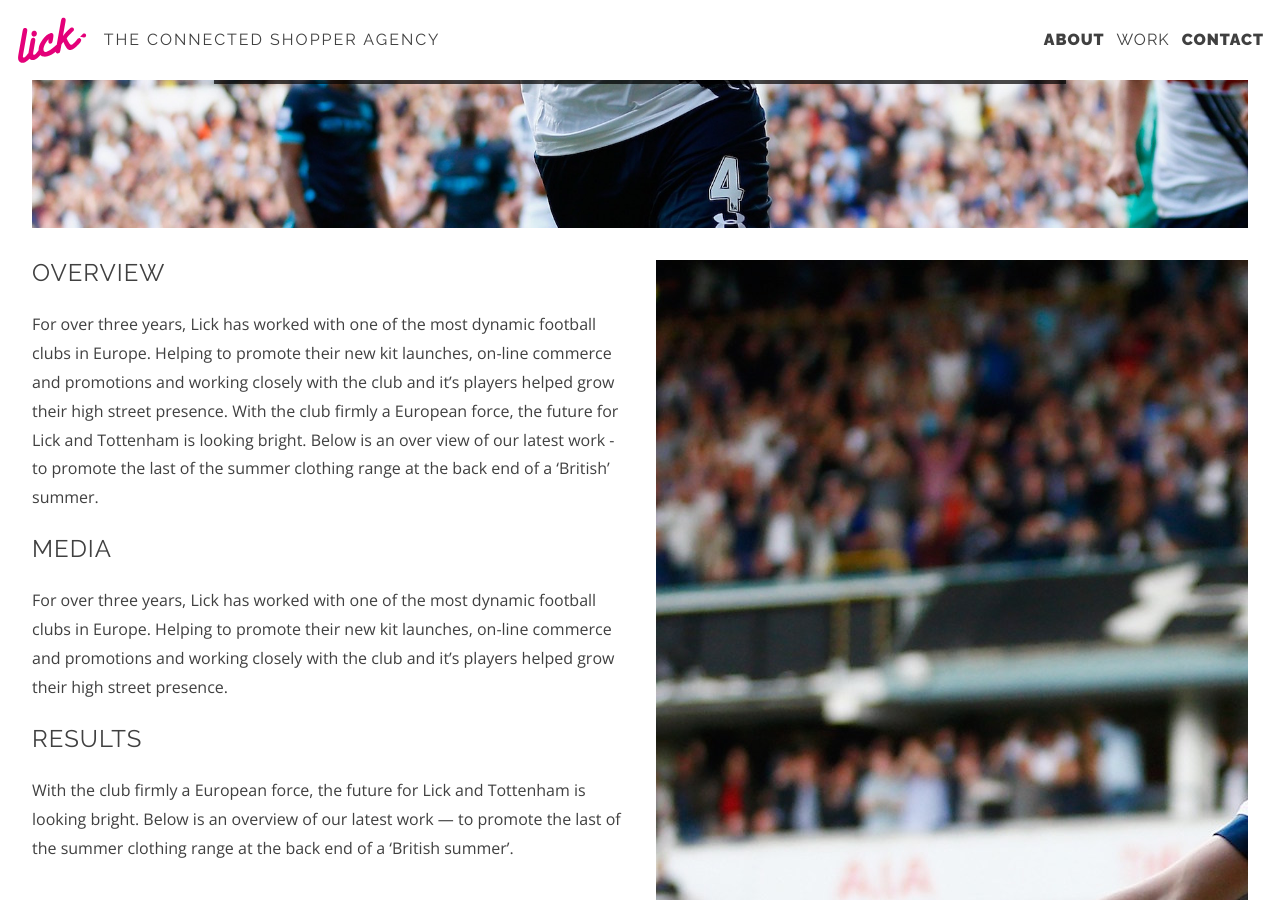
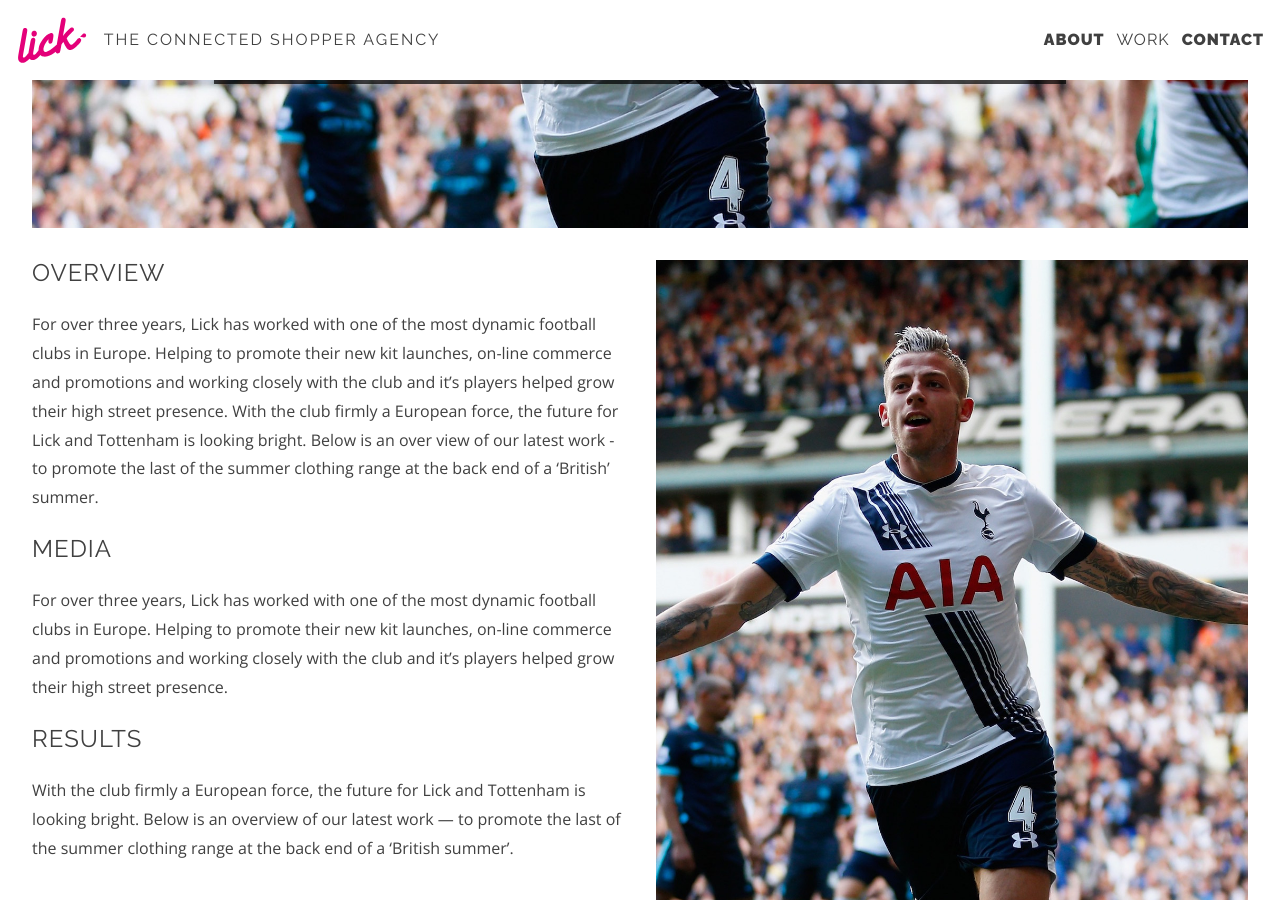
Before and after one commit to lickcreative/website, a Jekyll site: the page built from _case_studies/tottenham-hotspur-fc.markdown, in a window 1280 px wide and 900 px high, scrolled down 572 px. Built offline with Jekyll 4.4.1, drawn with Linux system fonts in a browser that asks for light colours.

```diff
--- a/_case_studies/tottenham-hotspur-fc.markdown
+++ b/_case_studies/tottenham-hotspur-fc.markdown
@@ -11,6 +11,7 @@ cover_image: "/uploads/spurs__header.jpg"
 images:
 - "/uploads/spurs__header.jpg"
 - "/uploads/spurs__header.jpg"
+- "/uploads/spurs__header.jpg"
 layout: case_study
 ---
 
--- a/_sass/_case-study.scss
+++ b/_sass/_case-study.scss
@@ -10,10 +10,6 @@
           flex-direction: column;
   margin-left: -2rem;
   margin-bottom: -2rem;
-  &__copy {
-    background-size: cover;
-    background-position: center center;
-  }
   &__copy, &__img {
     position: relative;
     width: 100%;
@@ -23,6 +19,10 @@
     -webkit-box-flex: 1;
         -ms-flex: 1 0 auto;
             flex: 1 0 auto;
+  }
+  &__img {
+    background-size: cover;
+    background-position: center center;
   }
   &__copy {
     line-height: 1.8;
```
